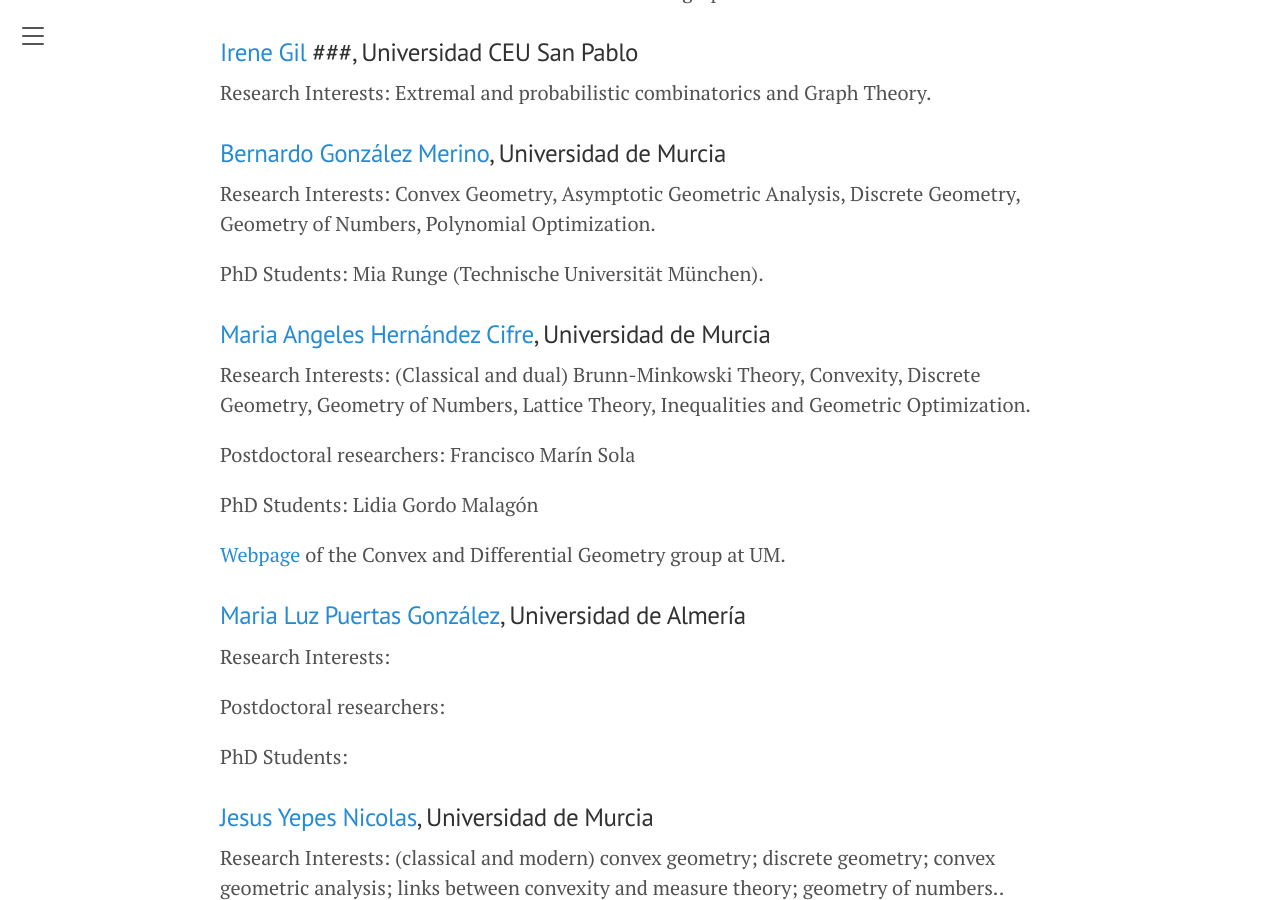
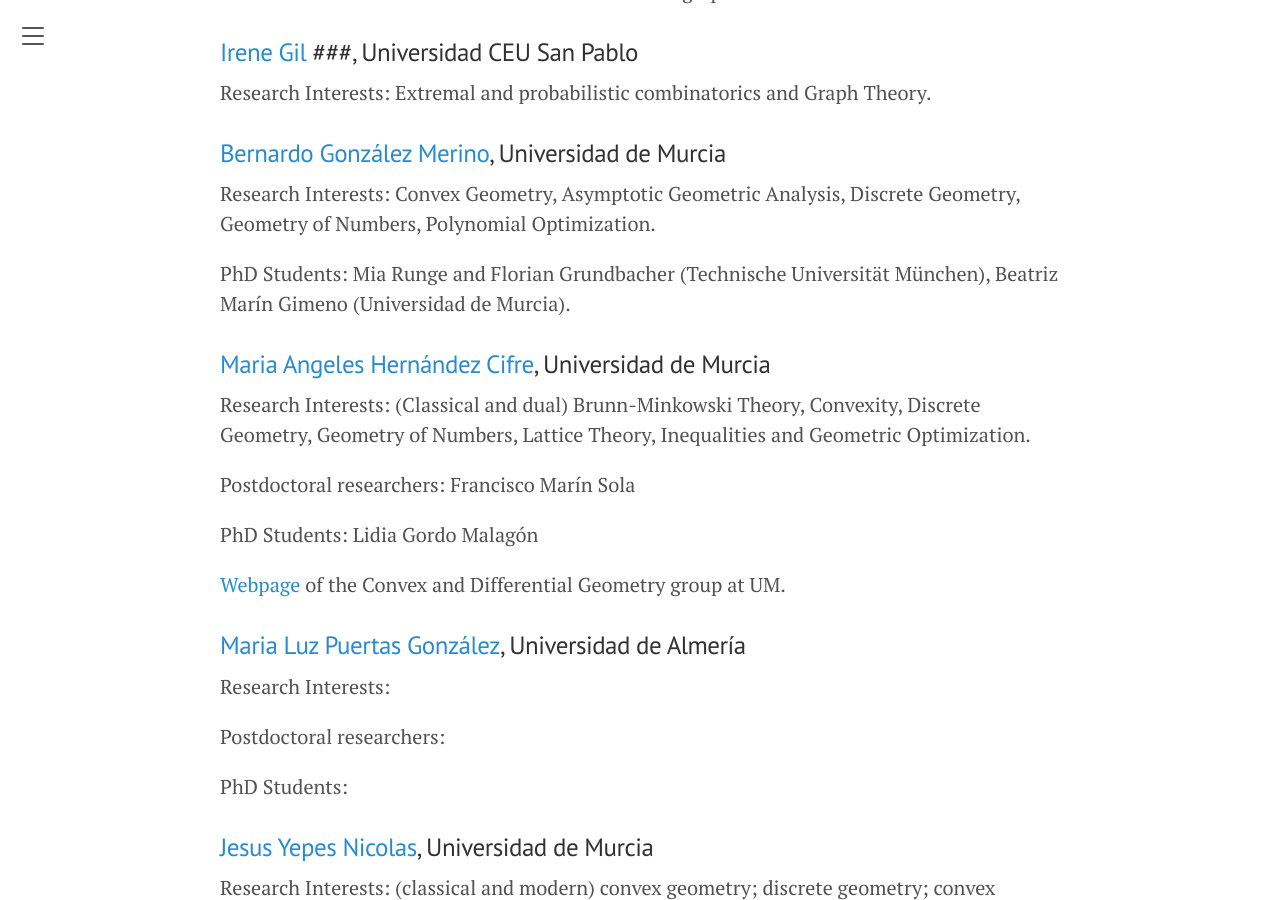
Before and after one commit to dam-network/dam-network.github.io, a Jekyll site: the page built from directory-groups/other.md, in a window 1280 px wide and 900 px high, scrolled down 327 px. Built offline with Jekyll 4.4.1, drawn with Linux system fonts in a browser that asks for light colours.

Commit message:
Update other.md

```diff
--- a/directory-groups/other.md
+++ b/directory-groups/other.md
@@ -15,7 +15,7 @@
 ### [Bernardo González Merino](https://sites.google.com/site/homepagebernardogonzalezmerino/home), Universidad de Murcia
 Research Interests: Convex Geometry, Asymptotic Geometric Analysis, Discrete Geometry, Geometry of Numbers, Polynomial Optimization.
 
-PhD Students: Mia Runge (Technische Universität München).
+PhD Students: Mia Runge and Florian Grundbacher (Technische Universität München), Beatriz Marín Gimeno (Universidad de Murcia).
 
 ### [Maria Angeles Hernández Cifre](https://webs.um.es/mhcifre/), Universidad de Murcia
 Research Interests: (Classical and dual) Brunn-Minkowski Theory, Convexity, Discrete Geometry, Geometry of Numbers, Lattice Theory, Inequalities and Geometric Optimization.
```
